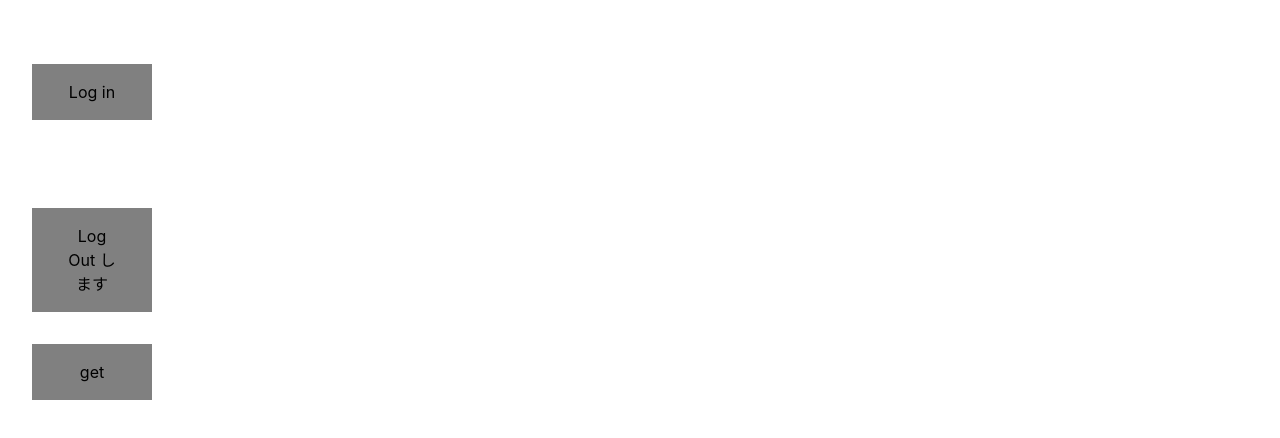
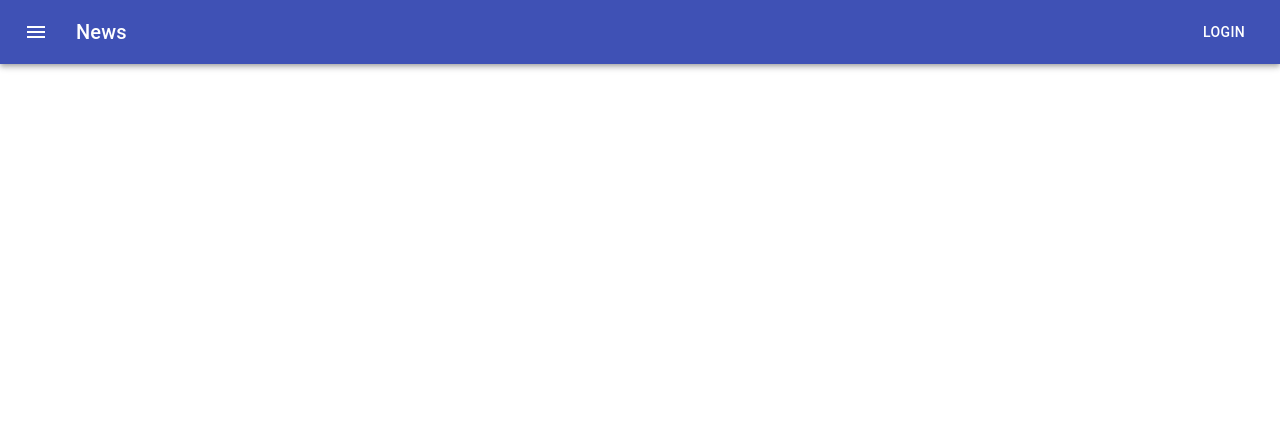
Before and after one commit to pon0204/pospot_frontend, a React (Create React App) app in the folder frontend/: page / in a window 1280 px wide. Shown: the top 438 px of the page. Built offline with nearby package versions, Linux system fonts and the light colour scheme.

Commit message:
デザイン若干修正

```diff
--- a/frontend/package.json
+++ b/frontend/package.json
@@ -7,6 +7,7 @@
     "@craco/craco": "^6.1.2",
     "@heroicons/react": "^1.0.1",
     "@material-ui/core": "^4.11.4",
+    "@material-ui/icons": "^4.11.2",
     "@reduxjs/toolkit": "^1.5.1",
     "@testing-library/jest-dom": "^4.2.4",
     "@testing-library/react": "^9.3.2",
--- a/frontend/src/App.css
+++ b/frontend/src/App.css
@@ -3,16 +3,3 @@
   padding: 0;
   box-sizing: border-box;
 }
-
-body{
-  padding: 2rem;
-}
-
-button{
-  margin: 2rem 0;
-  padding: 1rem 2rem;
-  width: 120px;
-  cursor: pointer;
-  background-color: gray;
-  display: block;
-}
--- a/frontend/src/App.tsx
+++ b/frontend/src/App.tsx
@@ -4,10 +4,9 @@
 import { BrowserRouter, Route, Switch } from 'react-router-dom'
 import { QueryClient, QueryClientProvider } from 'react-query'
 import { ReactQueryDevtools } from 'react-query/devtools'
-import LoginButton from './components/LoginButton';
-import LogoutButton from './components/LogoutButton';
-import Profile from './components/Profile';
-import UserInfo from './components/UserInfo';
+
+import Header from './components/Header'
+
 import { useAppSelector,useAppDispatch } from "./app/hooks";
 import { setToken } from "./slices/userToken";
 import { useAuth0 } from "@auth0/auth0-react";
@@ -20,9 +19,6 @@
     },
   },
 })
-
-
-
 
 const App: VFC = () => {
   const dispatch = useAppDispatch()
@@ -47,12 +43,21 @@
 
     <>
     <QueryClientProvider client={queryClient}>
+    <Header/>
+    <BrowserRouter>
+        <Switch>
+          <Route exact path="/">
+            {/* <MainTask/> */}
+          </Route>
+          <Route exact path="/posts">
+            {/* <MainTag/> */}
+          </Route>
+          <Route exact path="/profile">
+            {/* <MainTag/> */}
+          </Route>
+        </Switch>
+        </BrowserRouter>
 
-    <LoginButton/>
-    <br/>
-    <LogoutButton/>
-    <UserInfo/>
-    {/* <Profile/> */}
     <ReactQueryDevtools initialIsOpen={false} />
     </QueryClientProvider>
     </>
--- /dev/null
+++ b/frontend/src/components/Header.tsx
@@ -0,0 +1,42 @@
+import React from 'react';
+import { createStyles, makeStyles, Theme } from '@material-ui/core/styles';
+import AppBar from '@material-ui/core/AppBar';
+import Toolbar from '@material-ui/core/Toolbar';
+import Typography from '@material-ui/core/Typography';
+import Button from '@material-ui/core/Button';
+import IconButton from '@material-ui/core/IconButton';
+import MenuIcon from '@material-ui/icons/Menu';
+
+const useStyles = makeStyles((theme: Theme) =>
+  createStyles({
+    root: {
+      flexGrow: 1,
+    },
+    menuButton: {
+      marginRight: theme.spacing(2),
+    },
+    title: {
+      flexGrow: 1,
+    },
+  }),
+);
+
+export default function Header() {
+  const classes = useStyles();
+
+  return (
+    <div className={classes.root}>
+      <AppBar position="static">
+        <Toolbar>
+          <IconButton edge="start" className={classes.menuButton} color="inherit" aria-label="menu">
+            <MenuIcon />
+          </IconButton>
+          <Typography variant="h6" className={classes.title}>
+            News
+          </Typography>
+          <Button color="inherit">Login</Button>
+        </Toolbar>
+      </AppBar>
+    </div>
+  );
+}
--- a/frontend/src/index.css
+++ b/frontend/src/index.css
@@ -1,17 +1,3 @@
 @tailwind base;
 @tailwind components;
 @tailwind utilities;
-
-body {
-  margin: 0;
-  font-family: -apple-system, BlinkMacSystemFont, 'Segoe UI', 'Roboto', 'Oxygen',
-    'Ubuntu', 'Cantarell', 'Fira Sans', 'Droid Sans', 'Helvetica Neue',
-    sans-serif;
-  -webkit-font-smoothing: antialiased;
-  -moz-osx-font-smoothing: grayscale;
-}
-
-code {
-  font-family: source-code-pro, Menlo, Monaco, Consolas, 'Courier New',
-    monospace;
-}
```
Also changed, not shown: 2 other files (tests, documents, lock files or other folders).
